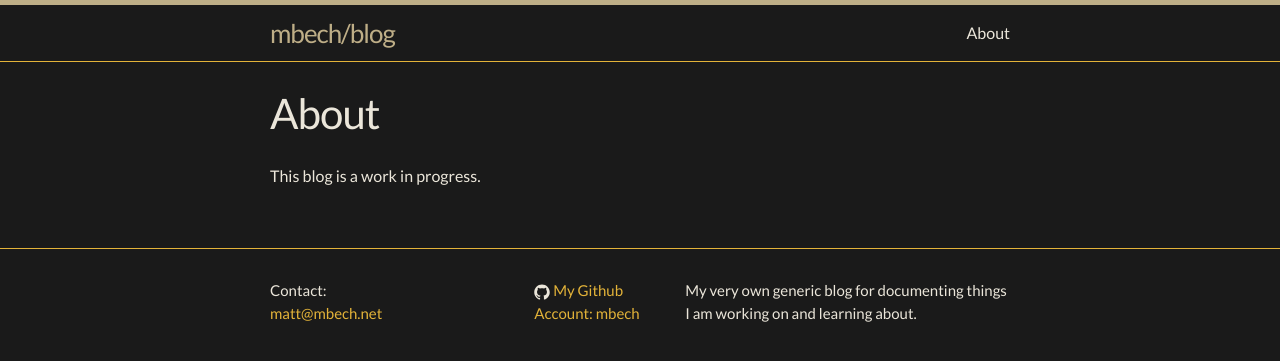
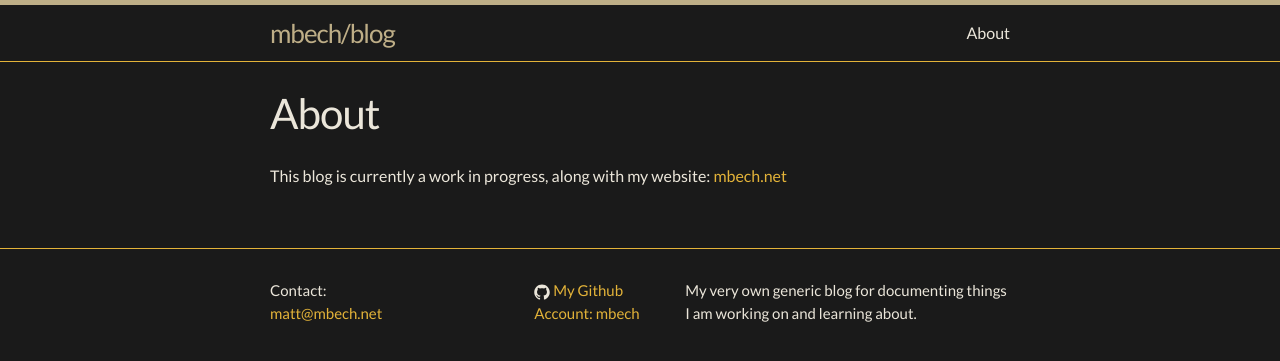
Before and after one commit to mbech/blog, a Jekyll site: the page built from about.md, in a window 1280 px wide. Shown: the top 361 px of the page. Built offline with Jekyll 4.4.1, drawn with Linux system fonts in a browser that asks for light colours.

Commit message:
Update about page text, add link to web site

```diff
--- a/about.md
+++ b/about.md
@@ -4,4 +4,4 @@ title: About
 permalink: /about/
 ---
 
-This blog is a work in progress.
+This blog is currently a work in progress, along with my website: [mbech.net](http://mbech.net)
```
